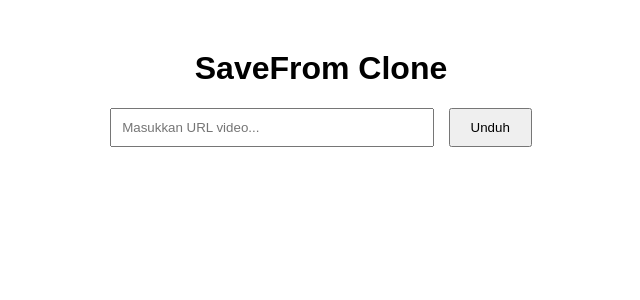
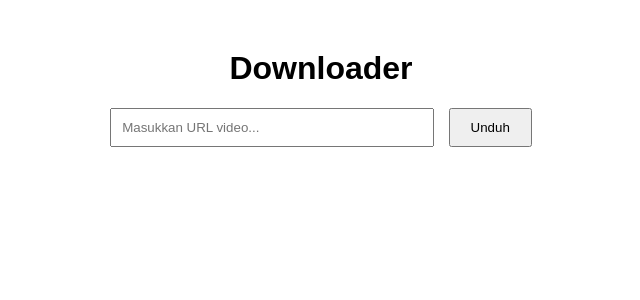
Before and after one commit to ang3l467/damn, a Flask app: page / in a window 1280 px wide. Shown: the top 300 px of the page, without its empty margins (319-959 px from the left). Run offline with Flask 3, Linux system fonts and the light colour scheme.

Commit message:
Update index.html

```diff
--- a/templates/index.html
+++ b/templates/index.html
@@ -3,7 +3,7 @@
 <head>
     <meta charset="UTF-8">
     <meta name="viewport" content="width=device-width, initial-scale=1.0">
-    <title>SaveFrom Clone</title>
+    <title>Downloader</title>
     <style>
         body {
             font-family: Arial, sans-serif;
@@ -25,7 +25,7 @@
     </style>
 </head>
 <body>
-    <h1>SaveFrom Clone</h1>
+    <h1>Downloader</h1>
     <input type="text" id="url" placeholder="Masukkan URL video...">
     <button onclick="downloadVideo()">Unduh</button>
     <div id="progress"></div>
```
